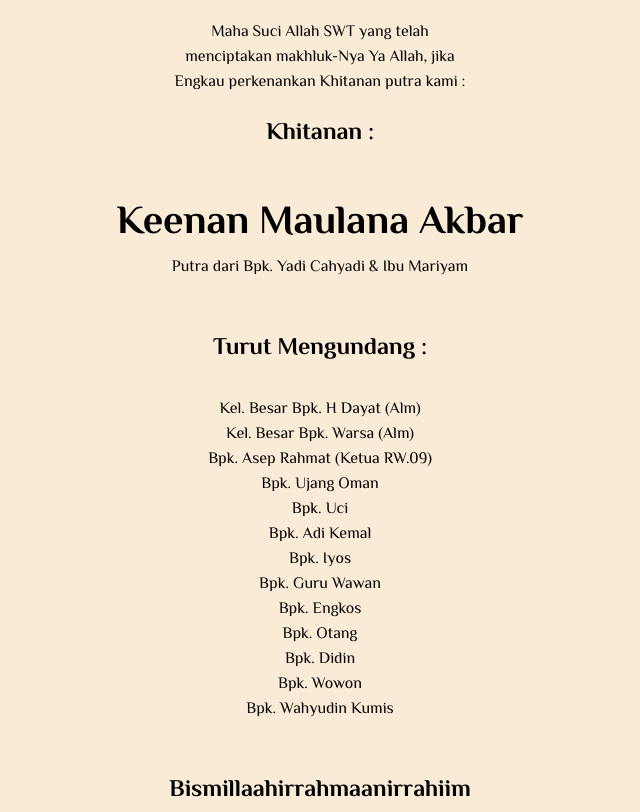
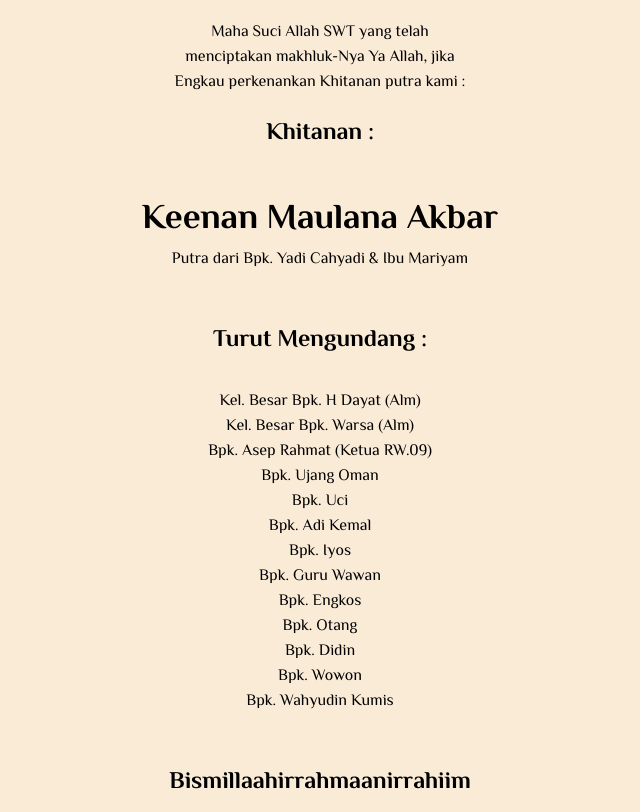
Before and after one commit to vicecersaa/keenan-maulana-akbar, a plain HTML site: page halaman-utama.html in a window 1280 px wide. Shown: the top 812 px of the page, without its empty margins (320-960 px from the left). Drawn offline with Linux system fonts and the light colour scheme; a web font is replaced by a local one.

Commit message:
Third Commit

```diff
--- a/index.css
+++ b/index.css
@@ -176,13 +176,14 @@ a {
 
 .halaman-utama h1 {
     font-family: "El Messiri", sans-serif;
-    font-size: 40px;
+    font-size: 35px;
     margin-top: 40px;
     text-align: center;
 }
 
 .halaman-utama span {
     font-family: "El Messiri", sans-serif;
+    text-align: center;
 }
 
 .halaman-utama-undangan h2 {
```
